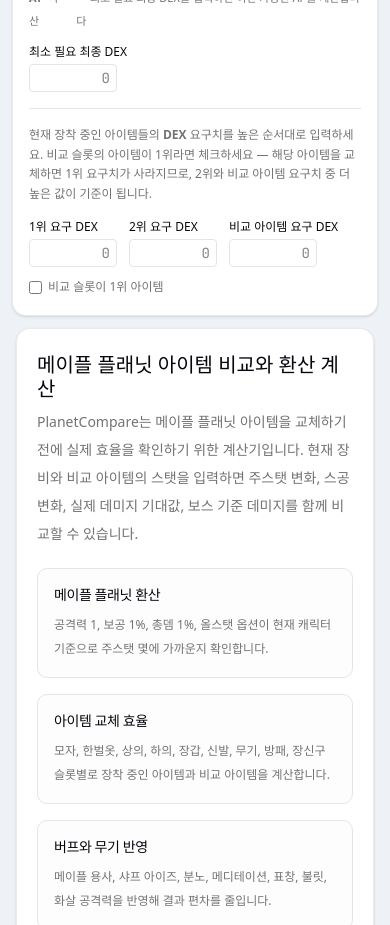
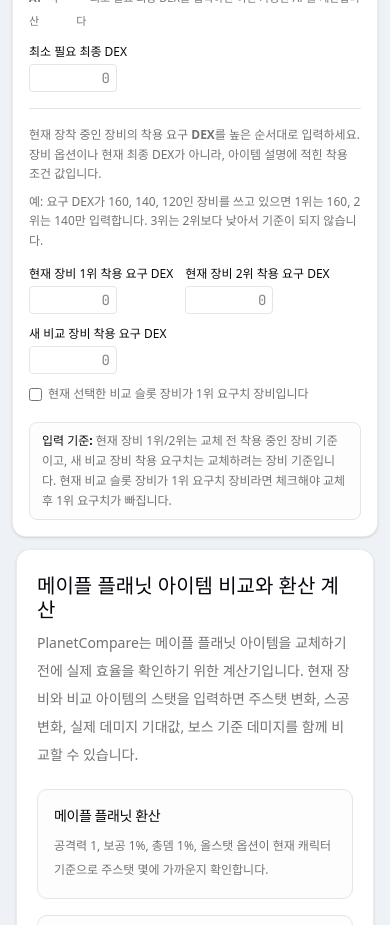
Before and after one commit to MaplePlanet-Support/MaplePlanet_Frontend, a React (Vite) app: page / in a window 390 px wide. Shown: the part 2980-3905 px from the top of the page. Built offline with nearby package versions, Linux system fonts and the light colour scheme; a web font is replaced by a local one.

Commit message:
ap 재분배 변경

```diff
--- a/src/pages/calculator/ItemCompare.tsx
+++ b/src/pages/calculator/ItemCompare.tsx
@@ -671,6 +671,17 @@
   function setBabyDragonFoodSafe(checked: boolean) {
     setBabyDragonFood(checked)
     if (checked) setRageLevel(0)
+  }
+
+  function setMeditationLevelSafe(value: number) {
+    const next = levelValue(value, 20)
+    setMeditationLevel(next)
+    if (next > 0) setHontaleVictory(false)
+  }
+
+  function setHontaleVictorySafe(checked: boolean) {
+    setHontaleVictory(checked)
+    if (checked) setMeditationLevel(0)
   }
 
   const calculate = useCallback(async () => {
@@ -927,14 +938,15 @@
       setWeaponType(loadedWeaponType); setCompareWeaponType(loadedCompareWeaponType); setWeaponAtk(numberOrZero(c.weaponAtk))
       setBlessingLevel(numberOrZero(c.blessingLevel)); setEmPressBlessingLevel(numberOrZero(c.empressBlessingLevel))
       setMapleWarriorLevel(numberOrZero(c.mapleWarriorLevel))
-      setMeditationLevel(numberOrZero(c.meditationLevel))
+      const loadedHontaleVictory = c.hontaleVictory ?? false
+      setMeditationLevel(loadedHontaleVictory ? 0 : numberOrZero(c.meditationLevel))
       const loadedRageLevel = numberOrZero(c.rageLevel)
       const loadedSharpLevel = numberOrZero(c.sharpEyesLevel)
       setRageLevel(loadedRageLevel)
       setSharpEyesLevel(loadedSharpLevel)
       setDecentSharpEyes(loadedSharpLevel > 0 ? false : c.decentSharpEyes ?? false)
       setBabyDragonFood(loadedRageLevel > 0 ? false : c.babyDragonFood ?? false)
-      setHontaleVictory(c.hontaleVictory ?? false)
+      setHontaleVictory(loadedHontaleVictory)
       setSelectedAmmo((AMMO[loadedWeaponType] ?? []).find(item => item.name === c.ammoName)
         ?? (AMMO[loadedWeaponType] ?? []).find(item => item.atk === loadedAmmoAtk)
         ?? null)
@@ -1762,9 +1774,9 @@
                 <div className="flex flex-col gap-1">
                   <div className="flex items-center justify-between gap-2">
                     <Label className="text-xs"><BuffLabel icon="메디테이션.png">메디테이션</BuffLabel></Label>
-                    <button type="button" onClick={() => setMeditationLevel(20)} className="text-[10px] font-medium text-maple hover:underline">만렙</button>
-                  </div>
-                  <NumInput value={meditationLevel} onChange={v => setMeditationLevel(levelValue(v, 20))} width={72} />
+                    <button type="button" onClick={() => setMeditationLevelSafe(20)} className="text-[10px] font-medium text-maple hover:underline">만렙</button>
+                  </div>
+                  <NumInput value={meditationLevel} onChange={setMeditationLevelSafe} width={72} />
                 </div>
                 <div className="flex flex-col gap-1">
                   <div className="flex items-center justify-between gap-2">
@@ -1789,7 +1801,7 @@
                   <BuffLabel icon="아기용의 이유식.png">아기용의 이유식</BuffLabel>
                 </label>
                 <label className="flex items-center gap-1.5 text-xs text-muted-foreground cursor-pointer select-none">
-                  <input type="checkbox" checked={hontaleVictory} onChange={e => setHontaleVictory(e.target.checked)} />
+                  <input type="checkbox" checked={hontaleVictory} onChange={e => setHontaleVictorySafe(e.target.checked)} />
                   <BuffLabel icon="혼테일 원정대의 승리.png">혼테일</BuffLabel>
                 </label>
               </div>
@@ -1934,28 +1946,39 @@
 
         {/* 요구치 입력 */}
         <div className="grid grid-cols-1 gap-4 lg:grid-cols-[minmax(0,1fr)_auto] lg:items-end">
-          <p className="text-xs text-muted-foreground leading-relaxed lg:max-w-3xl">
-            현재 장착 중인 아이템들의 <strong>{subLabel} 요구치</strong>를 높은 순서대로 입력하세요.
-            비교 슬롯의 아이템이 1위라면 체크하세요 — 해당 아이템을 교체하면 1위 요구치가 사라지므로, 2위와 비교 아이템 요구치 중 더 높은 값이 기준이 됩니다.
-          </p>
+          <div className="flex flex-col gap-2 text-xs leading-relaxed text-muted-foreground lg:max-w-3xl">
+            <p>
+              현재 장착 중인 장비의 <strong>착용 요구 {subLabel}</strong>를 높은 순서대로 입력하세요.
+              장비 옵션이나 현재 최종 {subLabel}가 아니라, 아이템 설명에 적힌 착용 조건 값입니다.
+            </p>
+            <p>
+              예: 요구 {subLabel}가 160, 140, 120인 장비를 쓰고 있으면 1위는 160, 2위는 140만 입력합니다.
+              3위는 2위보다 낮아서 기준이 되지 않습니다.
+            </p>
+          </div>
           <div className="flex flex-wrap gap-3 items-end">
             <div className="flex flex-col gap-1">
-              <Label className="text-xs">1위 요구 {subLabel}</Label>
+              <Label className="text-xs">현재 장비 1위 착용 요구 {subLabel}</Label>
               <NumInput value={apTopReq1} onChange={setApTopReq1} width={88} />
             </div>
             <div className="flex flex-col gap-1">
-              <Label className="text-xs">2위 요구 {subLabel}</Label>
+              <Label className="text-xs">현재 장비 2위 착용 요구 {subLabel}</Label>
               <NumInput value={apTopReq2} onChange={setApTopReq2} width={88} />
             </div>
             <div className="flex flex-col gap-1">
-              <Label className="text-xs">비교 아이템 요구 {subLabel}</Label>
+              <Label className="text-xs">새 비교 장비 착용 요구 {subLabel}</Label>
               <NumInput value={apCompareItemReq} onChange={setApCompareItemReq} width={88} />
             </div>
             <label className="flex items-center gap-1.5 text-xs cursor-pointer select-none pb-1">
               <input type="checkbox" checked={apCompareIsTop1} onChange={e => setApCompareIsTop1(e.target.checked)} />
-              <span className="text-muted-foreground">비교 슬롯이 1위 아이템</span>
+              <span className="text-muted-foreground">현재 선택한 비교 슬롯 장비가 1위 요구치 장비입니다</span>
             </label>
           </div>
+        </div>
+        <div className="rounded-md border border-border bg-muted/20 px-3 py-2 text-xs leading-5 text-muted-foreground">
+          <strong className="text-foreground">입력 기준:</strong>
+          {' '}현재 장비 1위/2위는 교체 전 착용 중인 장비 기준이고, 새 비교 장비 착용 요구치는 교체하려는 장비 기준입니다.
+          현재 비교 슬롯 장비가 1위 요구치 장비라면 체크해야 교체 후 1위 요구치가 빠집니다.
         </div>
 
         {/* 계산 결과 */}
```
